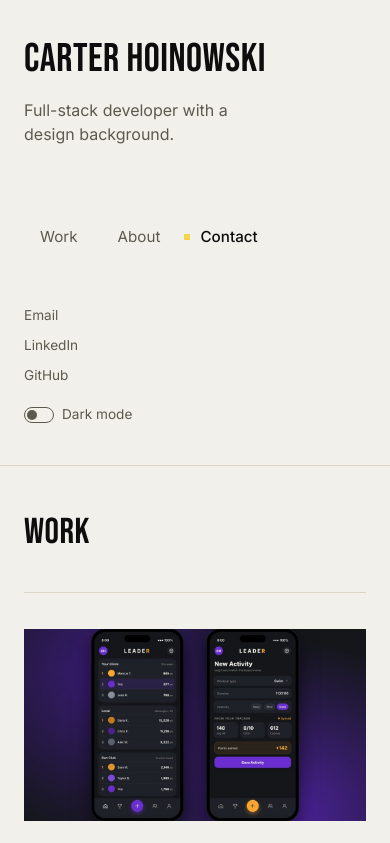
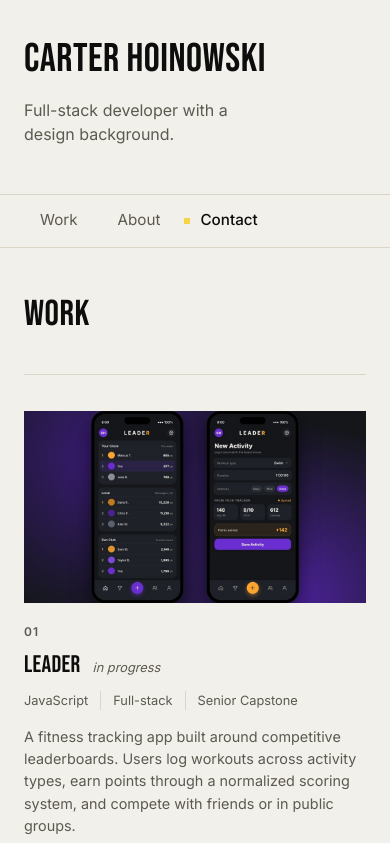
Before and after one commit to carterhoinowski/Portfolio, a plain HTML site: page index.html in a window 390 px wide. Shown: the top 843 px of the page. Drawn offline with Linux system fonts and the light colour scheme.

Commit message:
Making the portfolio mobile friendly and responsive. Adjusted the layout and styling to ensure optimal viewing on various screen sizes, including smartphones and tablets. Added media queries to handle different breakpoints and improve user experience across devices.

```diff
--- a/style.css
+++ b/style.css
@@ -461,3 +461,33 @@
     aspect-ratio: 16 / 9;
   }
 }
+
+/* Mobile: sticky nav bar + footer */
+@media (max-width: 860px) {
+  .sidebar { display: contents; }
+
+  .sidebar-top { padding: 2.5rem 1.5rem 1.5rem; }
+
+  .nav {
+    position: sticky;
+    top: 0;
+    z-index: 10;
+    flex-direction: row;
+    gap: 1.5rem;
+    margin: 0;
+    padding: 0.9rem 1.5rem;
+    background: var(--bg);
+    border-top: 1px solid var(--line);
+    border-bottom: 1px solid var(--line);
+  }
+
+  .sidebar-bottom {
+    order: 1;
+    padding: 1.5rem;
+    border-top: 1px solid var(--line);
+  }
+
+  .sidebar-bottom a { display: none; }
+
+  .section { scroll-margin-top: 4rem; }
+}
```
